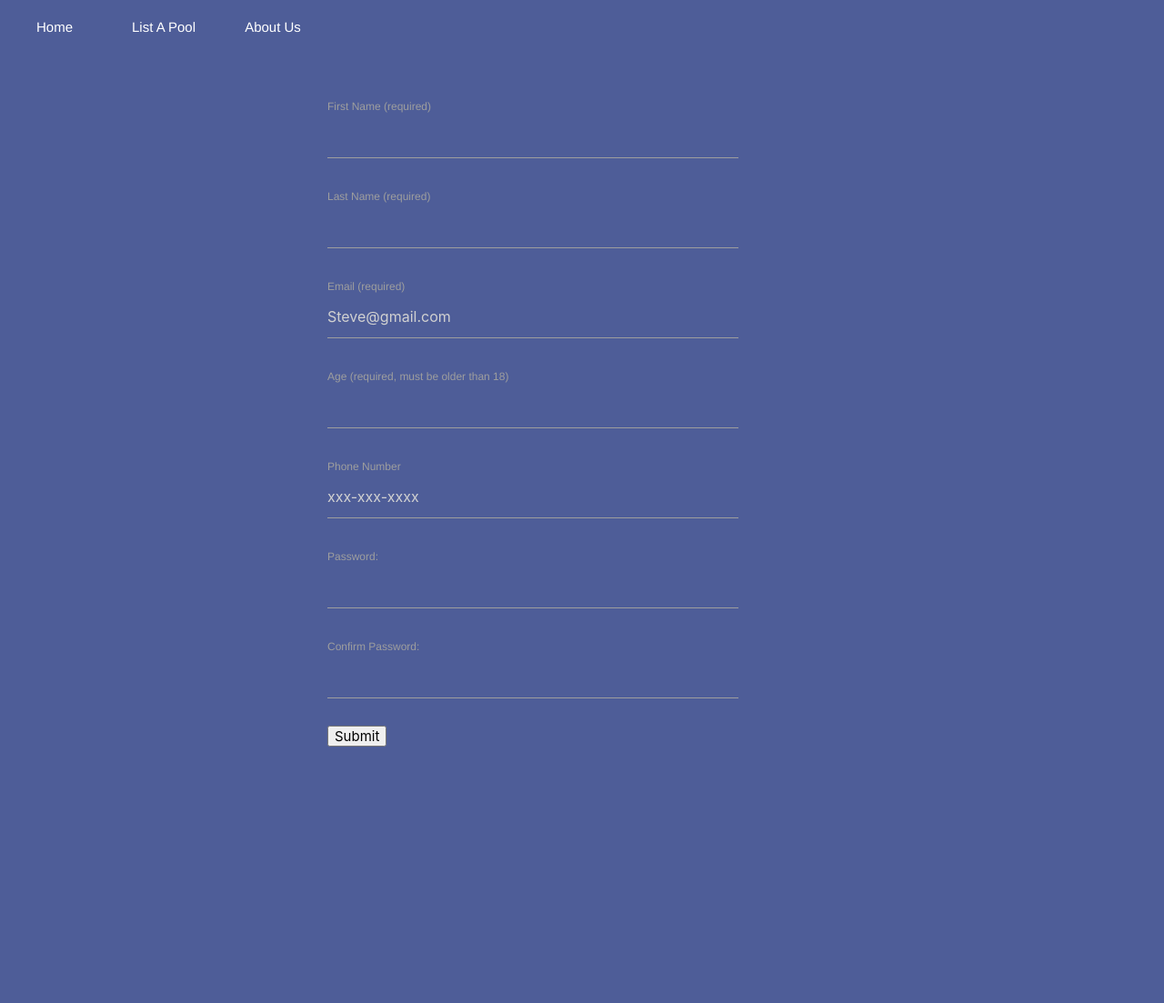
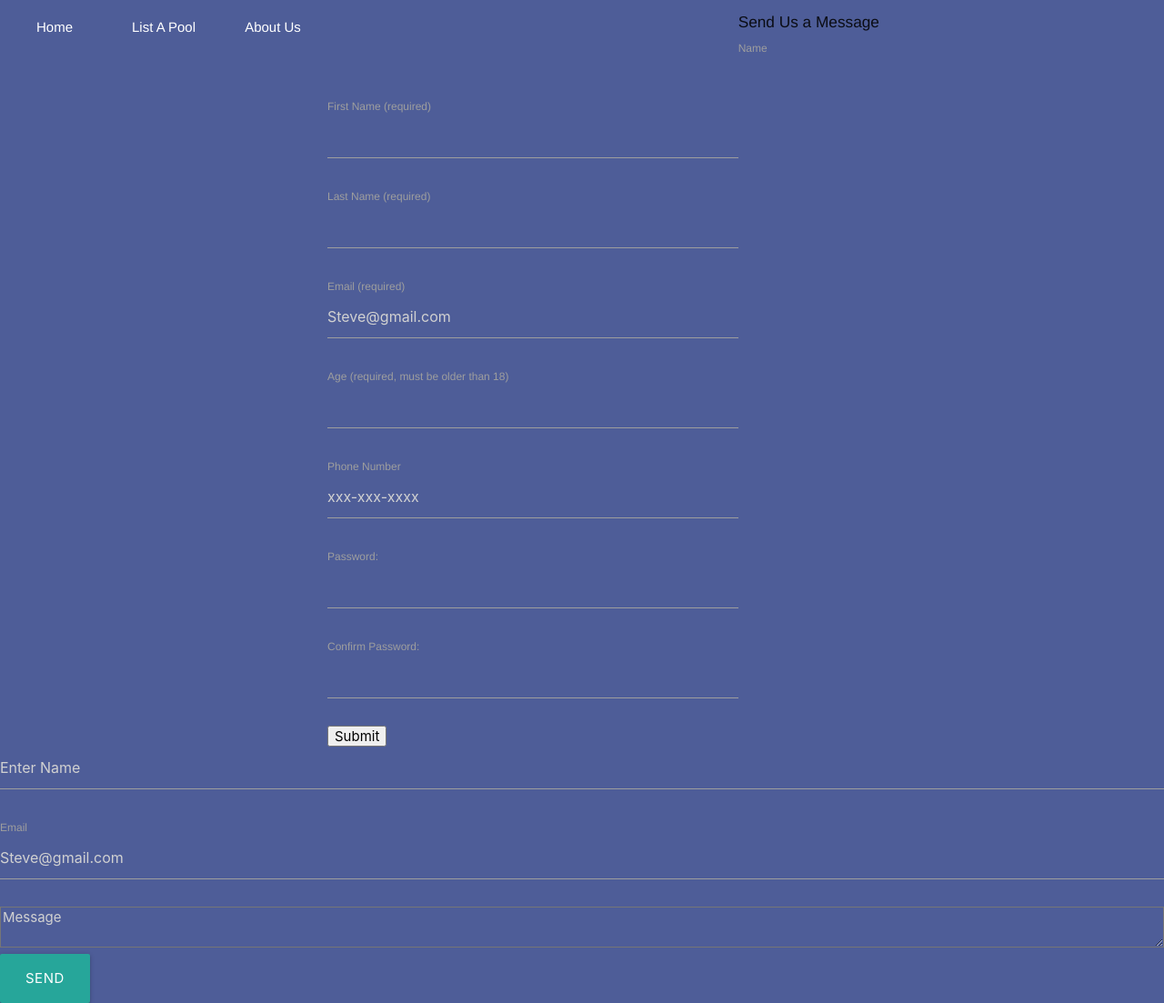
Before and after one commit to rkborgstrom/Q1-Project, a plain HTML site: page _splash/index2.html in a window 1280 px wide. Shown: the whole page at 91% size. Before the commit the page ends 822 px from the top, so only its background shows below. Drawn offline with Linux system fonts and the light colour scheme.

Commit message:
index2 update

```diff
--- a/_splash/index2.html
+++ b/_splash/index2.html
@@ -66,24 +66,29 @@
 
 
 
+</body>
 
 
 
 
+        <footer class="footer2">
+
+            <form>
+                    <h6>Send Us a Message</h6>
+                <label id="name">Name</label>
+                <input type="text" name="name" placeholder="Enter Name">
+                <br></br>
+
+                <label id="email">Email</label>
+                <input type="email" name="email" placeholder="Steve@gmail.com" ß>
+                <br></br>
+
+                <textarea placeholder='Message'></textarea>
+                <button class="btn-large waves-effect waves-light" type="submit" name="action" id="searchButton">
+                    Send
+                </button>
+            </form>
+        </footer>
 
 
-
-
-
-
-
-
-
-
-
-
-
-
-</body>
-
 </html>
```
